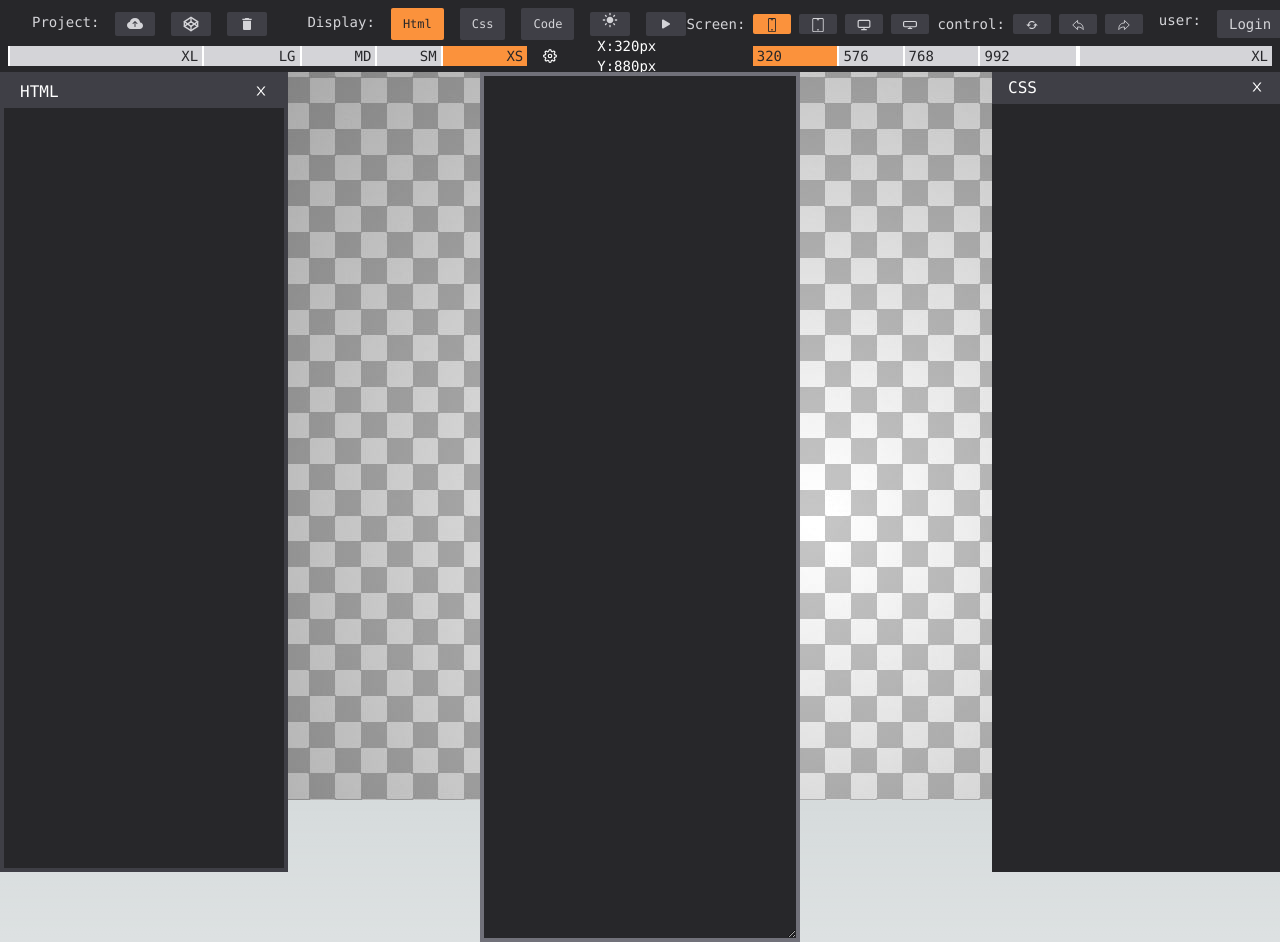
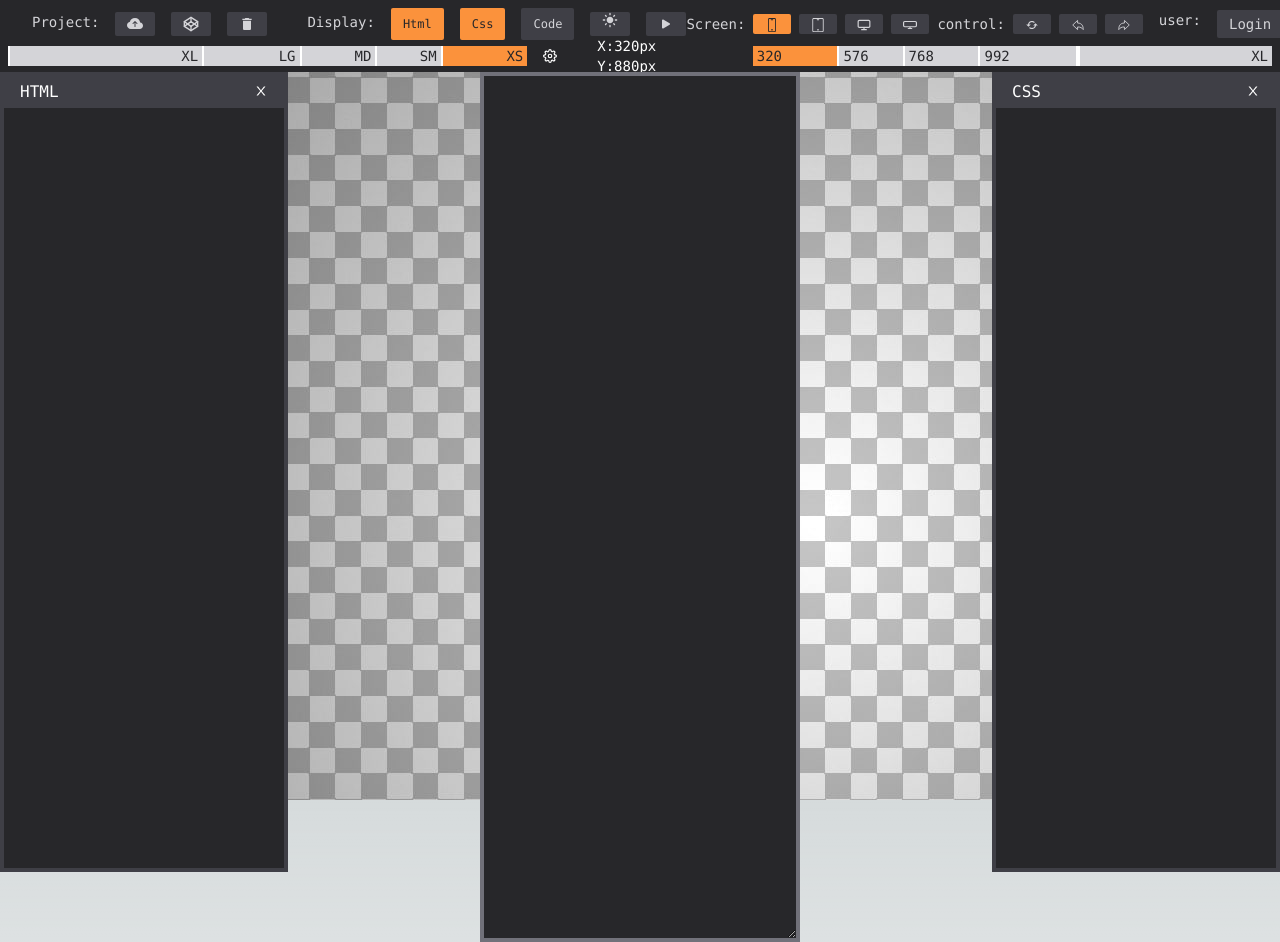
Before and after one commit to girumgizachew1/Gdev, a Next.js app: page / in a window 1280 px wide. Shown: the top 942 px of the page. Built offline with nearby package versions, Linux system fonts and the light colour scheme.

Commit message:
basic layout

```diff
--- a/src/Components/Editor/ControlSecond.tsx
+++ b/src/Components/Editor/ControlSecond.tsx
@@ -1,18 +1,27 @@
-import React from 'react'
+import React, { useState } from 'react'
 import { AiOutlineClose } from 'react-icons/ai';
+import { useSelector ,useDispatch } from 'react-redux';
 
-function ControlSecond() {
+import { selectCssTab, setCssTab } from '@/Redux/width/screenLayout'
+function Control() {
+  const dispatch = useDispatch()
+
+  const handleClose = () =>{
+    dispatch(setCssTab(false))
+  }
+  const htmltabcontrol = useSelector(selectCssTab)
+
   return (
-    <div className="bg-zinc-800 w-72 h-full fixed right-0 text-white">
-      <div className='' >
-        <div className='bg-zinc-700 h-8 w-full px-4 flex justify-between'>
-          <h1 className='text-base text-white py-1' >CSS</h1>
-          <a className='py-2' ><AiOutlineClose /></a>
+    <div className={` w-72 h-full fixed right-0 z-10 ` }>
+        <div className={` bg-zinc-800 border-4 border-zinc-700 text-white w-full h-full ${htmltabcontrol ? "":"hidden"}   `} >
+            <div className='bg-zinc-700 h-8 w-full px-4 flex justify-between'>
+              <h1 className='text-base py-1 ' >CSS</h1>
+              <a onClick={handleClose} className='py-2' ><AiOutlineClose/></a>
+            </div>
 
         </div>
-
-      </div>
-    </div>)
+    </div>
+  )
 }
 
-export default ControlSecond
+export default Control
--- a/src/Components/controller/Navbar.tsx
+++ b/src/Components/controller/Navbar.tsx
@@ -13,11 +13,12 @@ import { SlScreenTablet } from 'react-icons/sl';
 import { SlScreenSmartphone } from 'react-icons/sl';
 import { setWidth , selectWidth } from '@/Redux/width/screenLayout';
 import { useDispatch, useSelector } from 'react-redux'
-import { selectHtmlTab ,setHtmlTab} from '@/Redux/width/screenLayout'
+import { selectHtmlTab,selectCssTab, setCssTab ,setHtmlTab} from '@/Redux/width/screenLayout'
 function Navbar() {
     const dispatch = useDispatch()
     const width = useSelector(selectWidth)
     const htmltab = useSelector(selectHtmlTab)
+    const csstab = useSelector(selectCssTab)
     const handlePhoneClick = () =>{
         dispatch(setWidth(576))
     }
@@ -37,6 +38,10 @@ function Navbar() {
         dispatch(setHtmlTab(!htmltab))
       }
 
+      const handleCsstab = () =>{
+        dispatch(setCssTab(!htmltab))
+      }
+
 
 
     return (
@@ -51,7 +56,7 @@ function Navbar() {
                 <div className='flex space-x-4 text-base' >
                     <h1 className='my-3 text-zinc-300 text-sm' >Display:</h1>
                     <button onClick={handlehtmltab} className={`${htmltab ?"bg-orange-400 text-zinc-800":"bg-zinc-700"} px-3 my-2 rounded-sm text-xs`} >Html</button>
-                    <button className='bg-zinc-700 px-3 my-2 rounded-sm text-xs' >Css</button>
+                    <button onClick={handleCsstab} className={`${csstab ?"bg-orange-400 text-zinc-800":"bg-zinc-700"} px-3 my-2 rounded-sm text-xs`} >Css</button>
                     <button className='bg-zinc-700 px-3 my-2 rounded-sm text-xs' >Code</button>
                     <a className='bg-zinc-700 px-3 my-3 pyb-1 rounded-sm ' ><MdLightMode /></a>
                     <a className='bg-zinc-700 px-3 my-3 py-1 rounded-sm ' ><BsFillPlayFill /></a>
```
